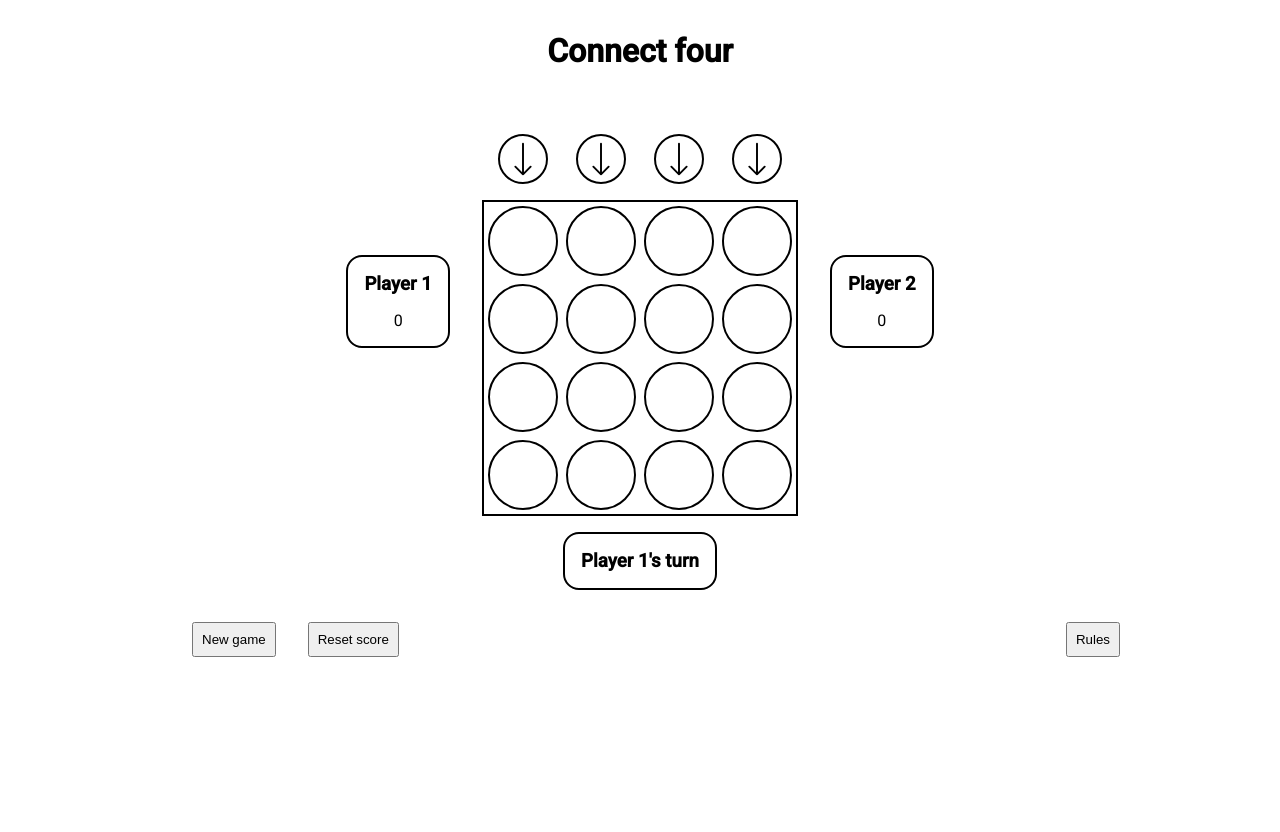
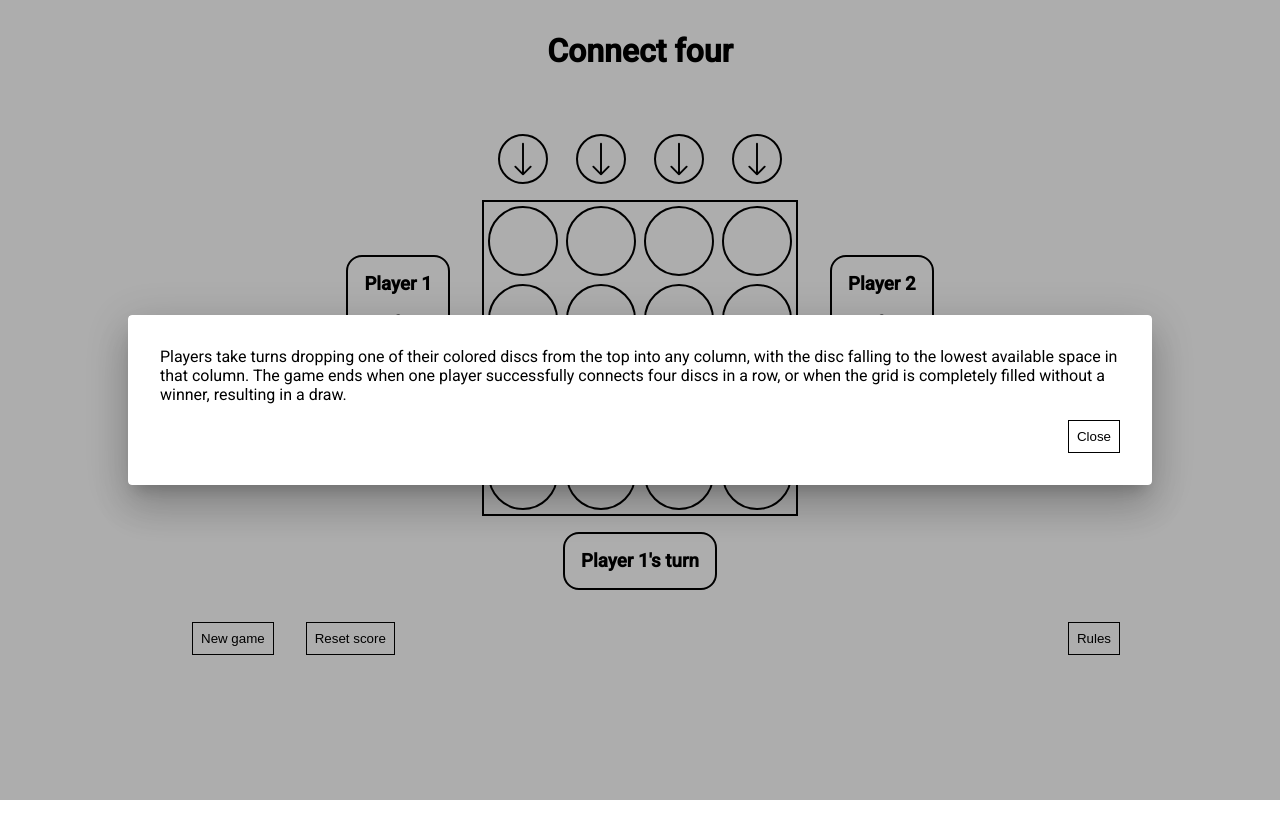
Before and after one commit to felicialyden/connect-four, an Angular app: page / in a window 1280 px wide. Both pictures are taken after a click on the button "Rules". Built offline with nearby package versions, Linux system fonts and the light colour scheme.

Commit message:
adjust modal to take content as a variable

```diff
--- a/src/app/app.component.css
+++ b/src/app/app.component.css
@@ -28,4 +28,6 @@
 .btn {
     padding: 0.5rem;
     margin-left: 2rem;
+    background-color: white;
+    border: 1px solid black;
 }
--- a/src/app/app.component.html
+++ b/src/app/app.component.html
@@ -2,9 +2,9 @@
   <main>
     <h1 class="title">Connect four</h1>
   <section class="game-content">
-      <app-player [playerNo]=1 [winner]=this.winner [resetScore]=this.resetScore></app-player>
-      <app-board (nextPlayer)="setNextPlayer($event)" (winner)="setWinner($event)" [newGame]=this.newGame></app-board>
-      <app-player [playerNo]=2 [winner]=this.winner [resetScore]=this.resetScore></app-player>
+      <app-player [playerNo]=1 [winner]=this.winner></app-player>
+      <app-board (nextPlayer)="setNextPlayer($event)" (winner)="setWinner($event)"></app-board>
+      <app-player [playerNo]=2 [winner]=this.winner></app-player>
   </section>
   <div class="turn-tracker">
     <app-turn-tracker [playerNo]=this.player [winner]=this.winner></app-turn-tracker>
--- a/src/app/app.component.ts
+++ b/src/app/app.component.ts
@@ -16,8 +16,6 @@ import { Modal } from './modal/modal.component';
 export class AppComponent {
   title = 'connect-four';
   player = 1
-  resetScore = 0
-  newGame = 0
   winner: number | null = null
 
   @ViewChildren(BoardComponent)
@@ -25,11 +23,14 @@ export class AppComponent {
   @ViewChildren(PlayerComponent)
   childPlayer: QueryList<PlayerComponent> | undefined
 
-  constructor(@Inject(PLATFORM_ID) private platformId: any, public dialog: MatDialog,) {}
+  constructor(@Inject(PLATFORM_ID) private platformId: any, public dialog: MatDialog) {}
 
   openDialog(): void {
     this.dialog.open(Modal, {
-      data: {winner: this.winner}
+      data: {
+        content: `Player ${this.winner} wins!`,
+        modal: 'winner'
+    }
     });
   }
 
@@ -43,16 +44,19 @@ export class AppComponent {
   }
 
   onSeeRules() {
-    console.log('rules')
+    this.dialog.open(Modal, {
+      data: {
+        content: `Players take turns dropping one of their colored discs from the top into any column, with the disc falling to the lowest available space in that column. The game ends when one player successfully connects four discs in a row, or when the grid is completely filled without a winner, resulting in a draw.`,
+        modal: 'rules'
+      }
+    });
   }
 
   onGameAction = async (action: string) =>{
-    this.newGame += 1
     this.winner = null
     this.player = 1
     this.childBoard?.forEach(c => c.reset());
     if(action === 'resetScore') {
-      this.resetScore += 1
       window.localStorage.clear()
       this.childPlayer?.forEach(c => c.reset());
 
--- a/src/app/modal/modal.component.css
+++ b/src/app/modal/modal.component.css
@@ -1,11 +1,22 @@
+.modal {
+    display: flex;
+    flex-direction: column;
+    background-color: white;
+}
+
 .winner-modal {
-    padding: 1rem;
-    background-color: white;
+    padding: 1rem 2rem;
     text-align: center;
-    width: 150px;
+}
+
+.rules-modal {
+    padding: 2rem;
 }
 
 .btn {
     margin-top: 1rem;
-    padding: 0.25rem;
+    padding: 0.5rem;
+    background-color: white;
+    border: 1px solid black;
+    align-self: end;
 }
--- a/src/app/modal/modal.component.html
+++ b/src/app/modal/modal.component.html
@@ -1,4 +1,6 @@
-<div class="winner-modal" mat-dialog-content>
-    <p>Player {{data.winner}} win!</p>
-  <button class="btn" mat-button cdkFocusInitial (click)="closeDialog()">Close</button>
+<div class="{{ data.modal }}-modal modal" mat-dialog-content>
+  <p>{{ data.content }}</p>
+  <button class="btn" mat-button (click)="closeDialog()">
+    Close
+  </button>
 </div>
--- a/src/app/modal/modal.component.ts
+++ b/src/app/modal/modal.component.ts
@@ -1,4 +1,4 @@
-import { Component, Inject, Input } from '@angular/core';
+import { Component, Inject } from '@angular/core';
 import {
   MatDialog,
   MatDialogRef,
@@ -6,7 +6,8 @@ import {
 } from '@angular/material/dialog';
 
 export interface DialogData {
-  winner: number | boolean;
+  content: number | boolean;
+  modal: string
 }
 @Component({
   selector: 'modal.component',
```
